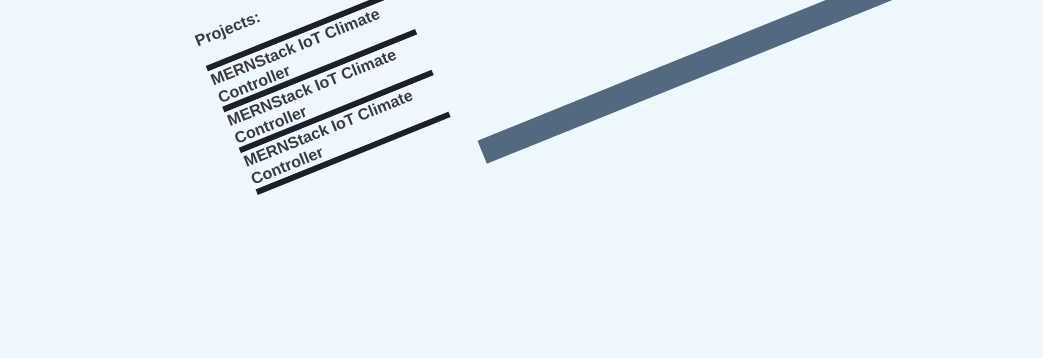
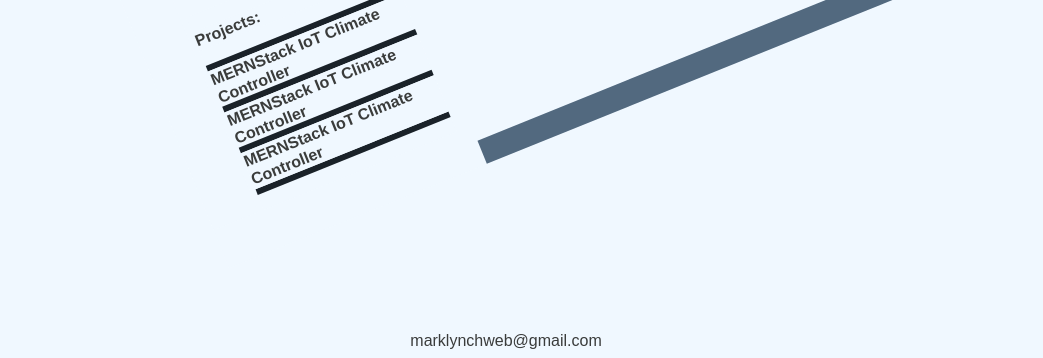
Before and after one commit to markclynch/CSS-Grid-Portfolio-Landing-Page., a plain HTML site: page index.html in a window 1280 px wide. Shown: the part 486-844 px from the top of the page, without its empty margins (134-1177 px from the left). Before the commit the page ends 800 px from the top, so only its background shows below. Drawn offline with Linux system fonts and the light colour scheme; a web font is replaced by a local one.

Commit message:
Add footer with email contact.

```diff
--- a/index.html
+++ b/index.html
@@ -37,5 +37,6 @@
       </p>
       <span></span>
     </div>
+    <footer>marklynchweb@gmail.com</footer>
   </body>
 </html>
--- a/main.css
+++ b/main.css
@@ -98,6 +98,12 @@
   padding: 0;
 }
 
+footer {
+  margin-top: 200px;
+  display: flex;
+  justify-content: space-around;
+}
+
 @media only screen and (min-width: 540px) {
   .wrapper {
     width: 66vw;
```
